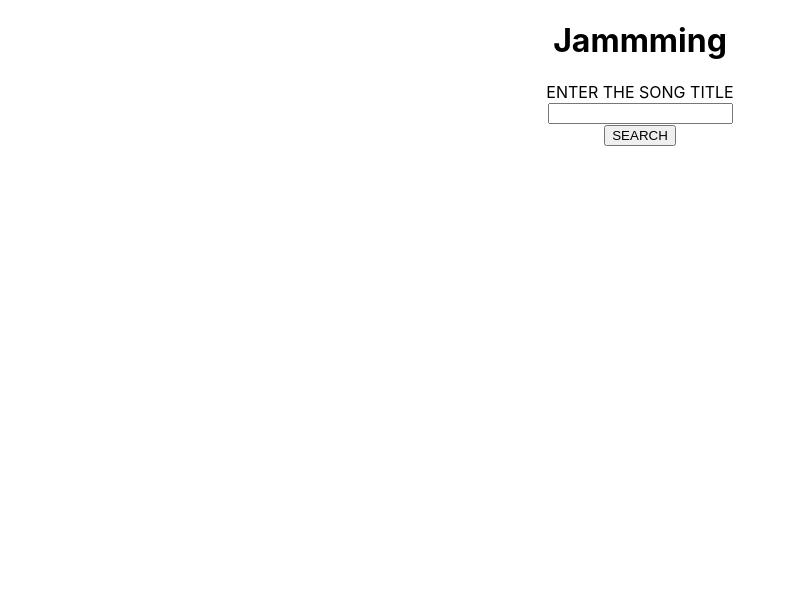
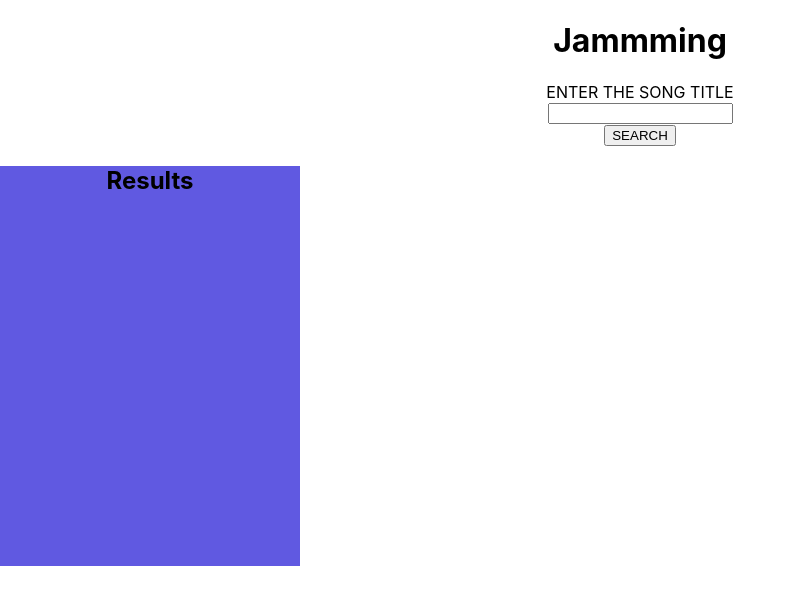
Before and after one commit to hadi-mollataheri/jammming, a React (Create React App) app: page / in a window 1280 px wide. Shown: the top 604 px of the page, without its empty margins (0-796 px from the left). Built offline with nearby package versions, Linux system fonts and the light colour scheme.

Commit message:
Create primary structure of SearchResults component

```diff
--- a/src/components/App/App.js
+++ b/src/components/App/App.js
@@ -15,7 +15,7 @@ function App() {
       </header>
       <main>
         <SearchBar />
-        {/* <SearchResult /> */}
+        <SearchResult />
         {/* <Playlist /> */}
       </main>
     </div>
--- a/src/components/SearchResults/SearchResults.js
+++ b/src/components/SearchResults/SearchResults.js
@@ -0,0 +1,11 @@
+import React from 'react';
+
+function SearchResults() {
+    return (
+        <div className='results' style={{backgroundColor: '#6059E1', width: 300, height: 400}}>
+            <h2>Results</h2>
+        </div>
+    );
+}
+
+export default SearchResults;
```
